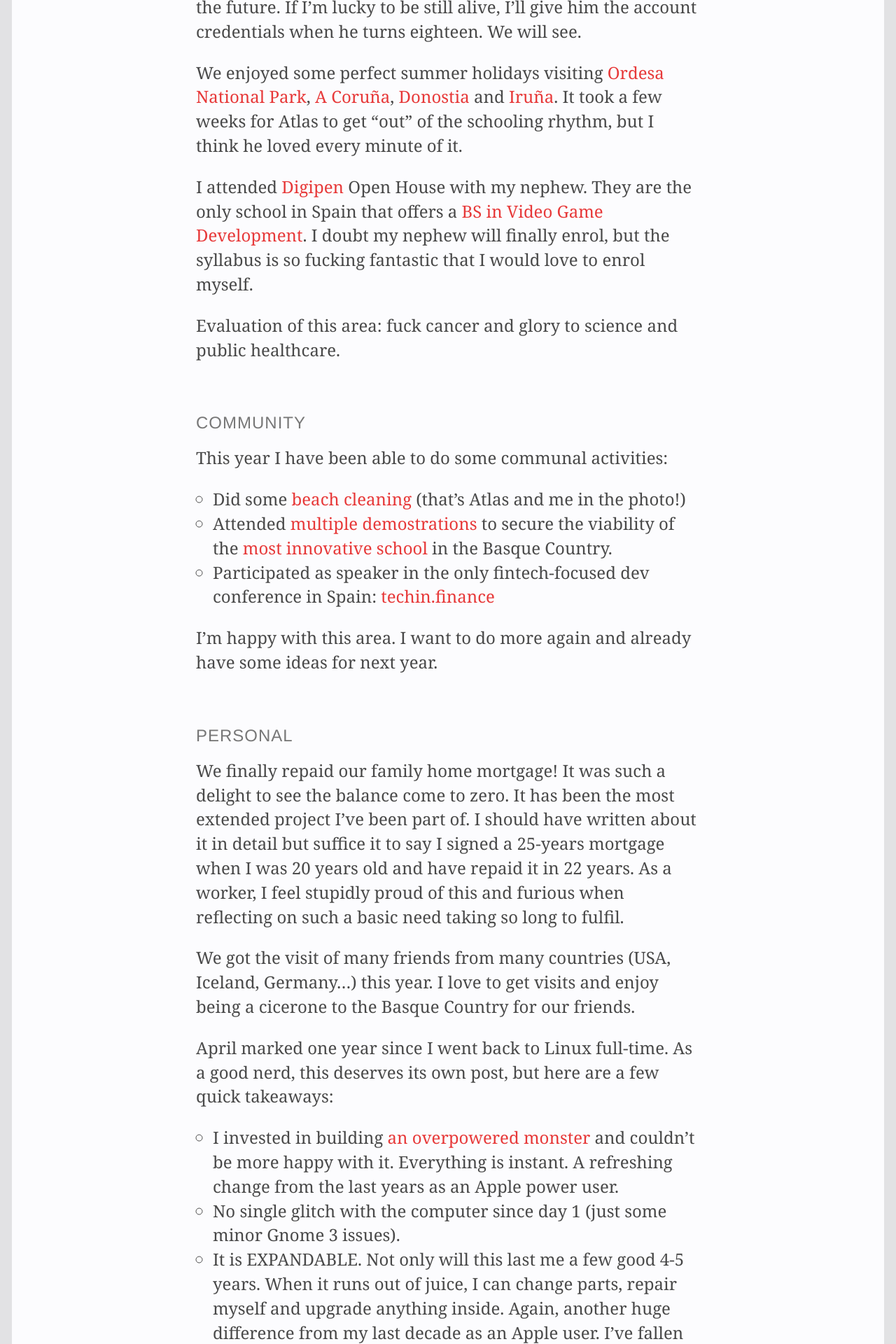
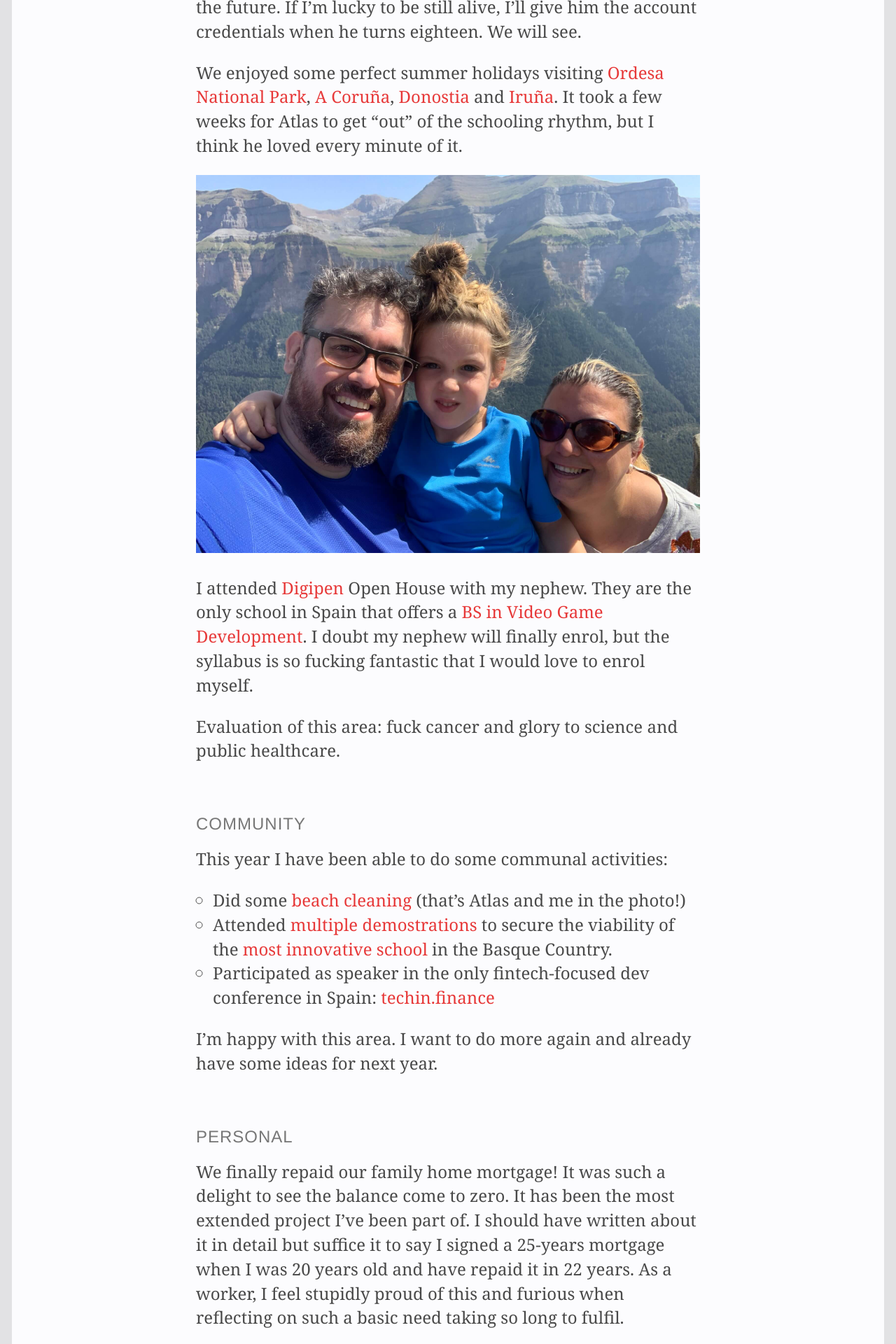
Before and after one commit to aitor/aitor.github.com, a Jekyll site: the page built from _posts/2022-12-31-2022-review.md, in a window 1280 px wide. Shown: the part 2026-3946 px from the top of the page at 70% size. Built offline with Jekyll 4.4.1, drawn with Linux system fonts in a browser that asks for light colours; nearby versions of some CDN libraries.

Commit message:
Update 2022-12-31-2022-review.md

```diff
--- a/_posts/2022-12-31-2022-review.md
+++ b/_posts/2022-12-31-2022-review.md
@@ -30,6 +30,8 @@ The year started awfully with my dad getting another surgery related to his [Gal
 This year I started creating an **email vault** for 5yo son. I write as often as possible -I've failed in this topic too- to an address I've created for him. I talk to him about how I'm feeling about being a parent, how he is doing, funny things he says, just about anything that comes to my mind that may be helpful in the future. If I'm lucky to be still alive, I'll give him the account credentials when he turns eighteen. We will see.
 
 We enjoyed some perfect summer holidays visiting [Ordesa National Park](https://www.wikiwand.com/en/Ordesa_y_Monte_Perdido_National_Park), [A Coruña](https://www.wikiwand.com/en/A_Coru%C3%B1a), [Donostia](https://www.wikiwand.com/en/San_Sebasti%C3%A1n) and [Iruña](https://www.wikiwand.com/en/Pamplona). It took a few weeks for Atlas to get "out" of the schooling rhythm, but I think he loved every minute of it.
+
+![](https://aitor.is/images/ordesa.jpeg)
 
 I attended [Digipen](https://www.digipen.es/) Open House with my nephew. They are the only school in Spain that offers a [BS in Video Game Development](https://www.digipen.es/academics/bs-in-computer-science-in-real-time-interactive-simulation). I doubt my nephew will finally enrol, but the syllabus is so fucking fantastic that I would love to enrol myself.
 
```
